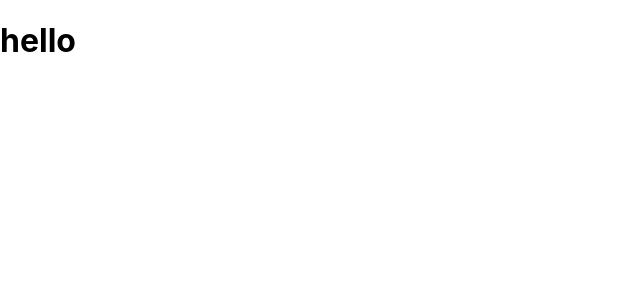
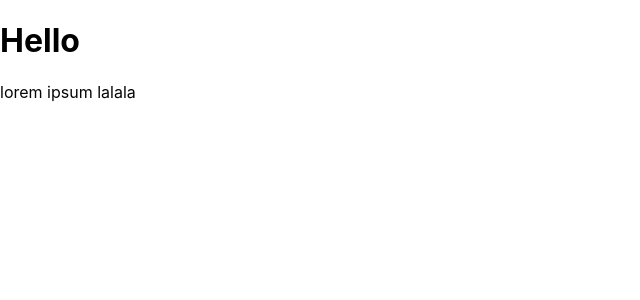
Before and after one commit to nsns0101/Hooks, a React (Create React App) app: page / in a window 1280 px wide. Shown: the top 300 px of the page, without its empty margins (0-640 px from the left). Built offline with nearby package versions, Linux system fonts and the light colour scheme.

Commit message:
useEffect - useFadeIn

```diff
--- a/src/App.js
+++ b/src/App.js
@@ -1,33 +1,36 @@
-//useBeforeLeave
-//마우스 커서가 페이지 공간을 벗어나면 실행하는 함수
-import React, { useEffect } from "react";
+//useFadeIn
+//서서히 나타나는 것
+import React, { useEffect, useRef } from "react";
 
-const useBeforeLeave = onBefore => {
-  // if (typeof onBefore !== "function") {
+//duration => 나타내는 속도, delay함수가 일어나는 속도
+const useFadeIn = (duration = 1, delay = 0) => {
+  // if (typeof duration !== "number" || typeof delay !== "number") {
   //   return;
   // }
-  const handle = event => {
-    // console.log(event); // handle는 mouseleave 이벤트
-    console.log(event.clientY); //페이지를 벗어날 때의 마우스 y좌표(위로 벗어나면 숫자가 커짐)
-    //마우스의 Y좌표가 위로 벗어났을 때만
-    if (event.clientY <= 0) {
-      onBefore();
+  const element = useRef(); //element는 실행시킨 함수의 ref태그를 가르킴?
+  useEffect(() => {
+    if (element.current) {
+      const { current } = element;
+      //transition = 애니메이션 효과
+      //style=`transition: `opacity ${duration}s ease-in-out ${delay}s`
+      current.style.transition = `opacity ${duration}s ease-in-out ${delay}s`; //드러나는 속도
+      //style=`opacity:${duration}`
+      current.style.opacity = 1; //불투명도
     }
-  };
+  }, []);
 
-  useEffect(() => {
-    document.addEventListener("mouseleave", handle);
-
-    return () => document.removeEventListener("mouseleave", handle);
-  }, []);
+  return { ref: element, style: { opacity: 0 } };
 };
 
 const App = () => {
-  const begForLife = () => console.log("Please dont leave");
-  useBeforeLeave(begForLife);
+  const fadeInH1 = useFadeIn(1, 2);
+  const fadeInP = useFadeIn(5, 3);
   return (
     <div className="App">
-      <h1>hello</h1>
+      {/* opacity는 불투명도  0이면 안보임 */}
+      {/* <h1 ref={fadeInH1.ref} style={fadeInH1.style}> hello</h1>*/}
+      <h1 {...fadeInH1}>Hello</h1>
+      <p {...fadeInP}>lorem ipsum lalala</p>
     </div>
   );
 };
```
Also changed, not shown: 1 other file (tests, documents, lock files or other folders).
